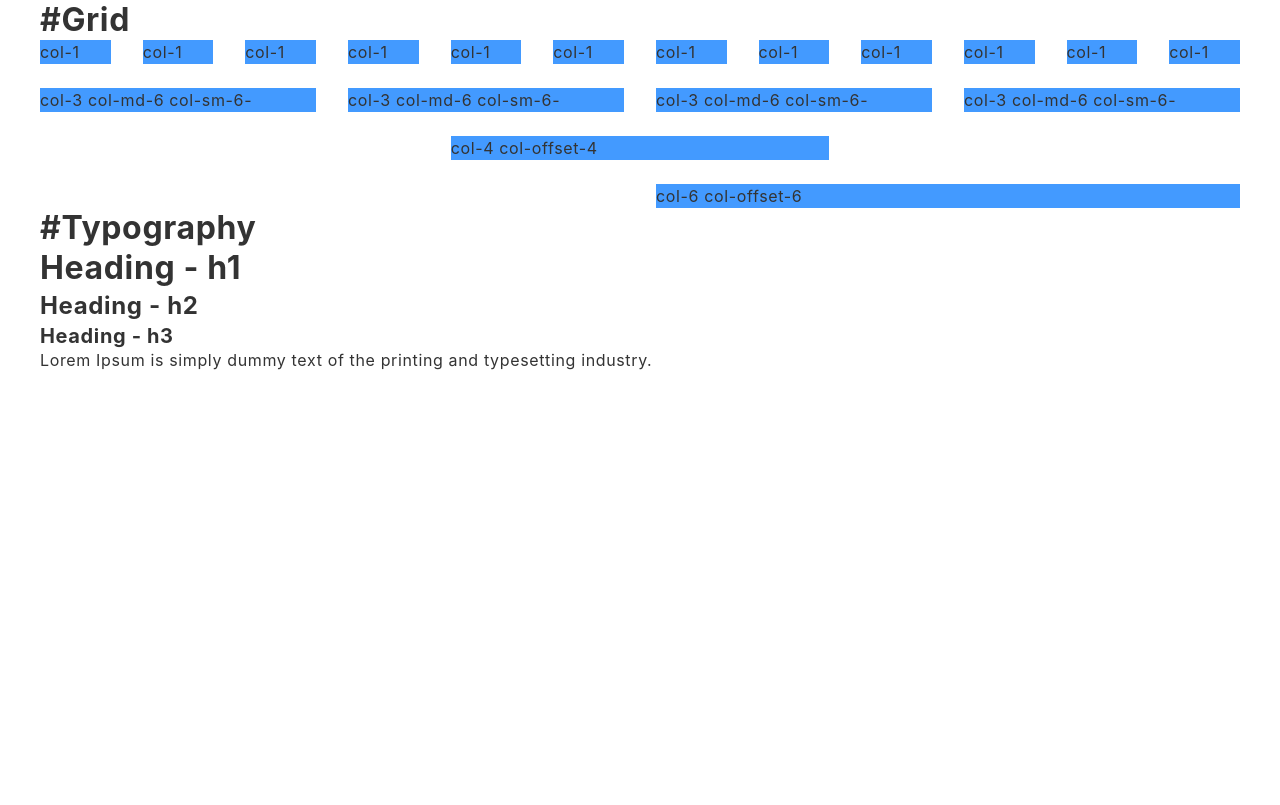
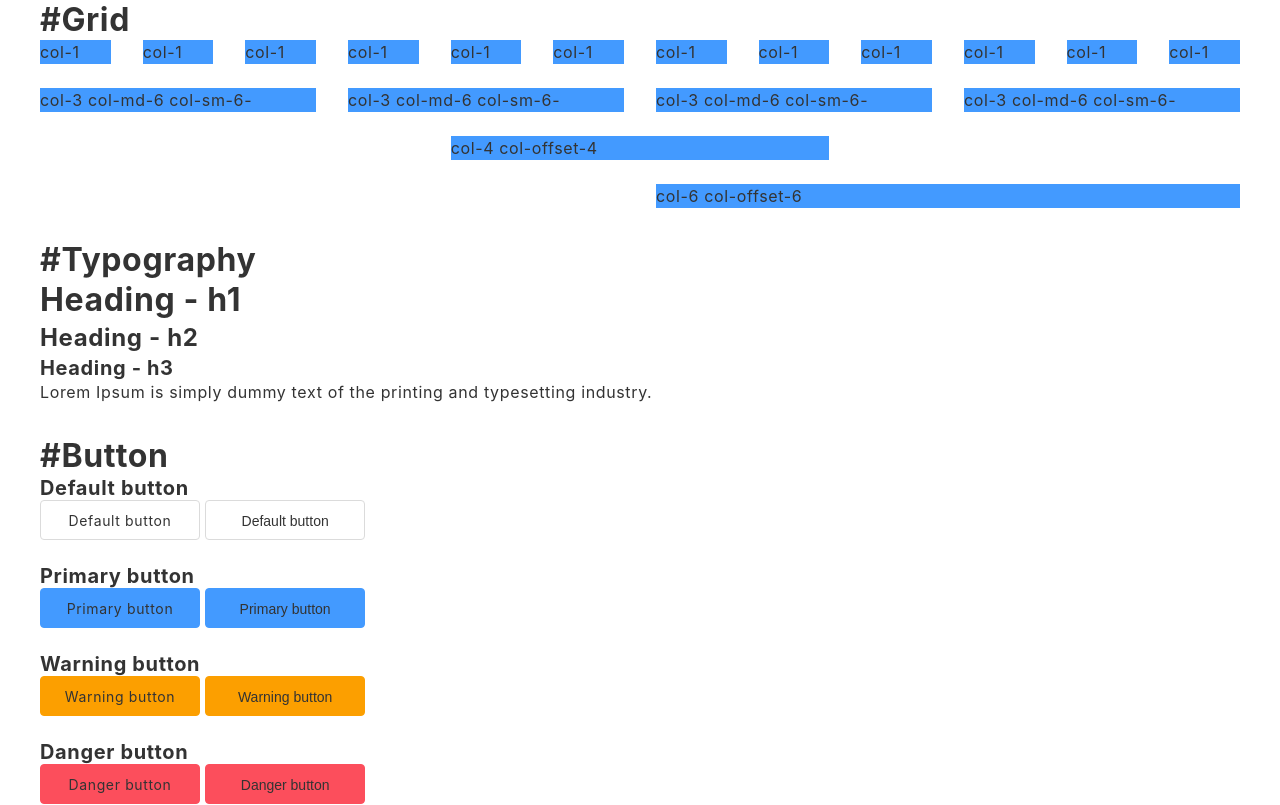
Before and after one commit to moon-hai/css_framework, a website: page public/index.html in a window 1280 px wide. Drawn offline with Linux system fonts and the light colour scheme.

Commit message:
public file (ignore)

```diff
--- a/public/css/main.css
+++ b/public/css/main.css
@@ -444,6 +444,70 @@ h3 {
   line-height: 1.2;
 }
 
+.btn:focus,
+.btn:active:focus {
+  outline: none;
+}
+
+.btn {
+  width: 160px;
+  height: 40px;
+  display: inline-block;
+  vertical-align: middle;
+  padding: 0;
+  font-weight: 400;
+  font-size: 14px;
+  line-height: 40px;
+  color: #333;
+  text-decoration: none;
+  text-align: center;
+  white-space: nowrap;
+  -webkit-user-select: none;
+     -moz-user-select: none;
+      -ms-user-select: none;
+          user-select: none;
+  -ms-touch-action: manipulation;
+      touch-action: manipulation;
+  background-color: #fff;
+  border: 1px solid #dbdbdb;
+  border-radius: 4px;
+  outline: none;
+  cursor: pointer;
+  transition: all .3s ease;
+}
+.btn:hover {
+  background-color: lightgray;
+  color: #fff;
+}
+.btn--primary {
+  background-color: #439aff;
+  border: 1px solid #439aff;
+}
+.btn--primary:hover {
+  background-color: #3492ff;
+  color: #fff;
+}
+.btn--warning {
+  background-color: #fc9f00;
+  border: 1px solid #fc9f00;
+}
+.btn--warning:hover {
+  background-color: #ed9500;
+  color: #fff;
+}
+.btn--danger {
+  background-color: #fc4e5c;
+  border: 1px solid #fc4e5c;
+}
+.btn--danger:hover {
+  background-color: #fc3f4e;
+  color: #fff;
+}
+
+#main > section + section {
+  margin-top: 32px;
+}
+
 .row + .row {
   margin-top: 24px;
 }
--- a/public/index.html
+++ b/public/index.html
@@ -14,7 +14,7 @@
   <body>
 
 <section id="main">
-  <div id="grid" class="container">
+  <section id="grid" class="container">
     <h1>#Grid</h1>
     <div class="row">
       <div class="col-1"><div>col-1</div></div>
@@ -42,14 +42,32 @@
     <div class="row">
       <div class="col-6 col-offset-6"><div>col-6 col-offset-6</div></div>
     </div>
-  </div>
-  <div id="typography" class="container">
+  </section>
+  <section id="typography" class="container">
     <h1>#Typography</h1>
     <h1>Heading - h1</h1>
     <h2>Heading - h2</h2>
     <h3>Heading - h3</h3>
     <p>Lorem Ipsum is simply dummy text of the printing and typesetting industry.</p>
-  </div>
+  </section>
+  <section id="button" class="container">
+    <h1>#Button</h1>
+    <h3>Default button</h3>
+    <a href="#" class="btn">Default button</a>
+    <button class="btn">Default button</button>
+    <br><br>
+    <h3>Primary button</h3>
+    <a href="#" class="btn btn--primary">Primary button</a>
+    <button class="btn btn--primary">Primary button</button>
+    <br><br>
+    <h3>Warning button</h3>
+    <a href="#" class="btn btn--warning">Warning button</a>
+    <button class="btn btn--warning">Warning button</button>
+    <br><br>
+    <h3>Danger button</h3>
+    <a href="#" class="btn btn--danger">Danger button</a>
+    <button class="btn btn--danger">Danger button</button>
+  </section>
 </section>
   </body>
 </html>
```
